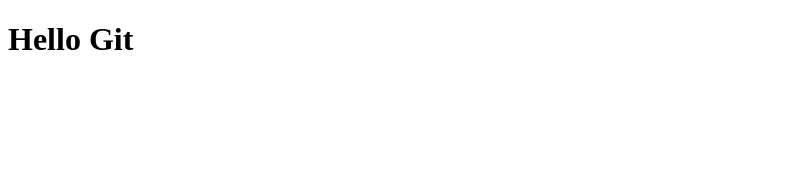
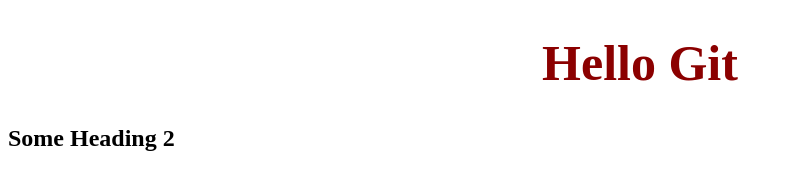
Before and after one commit to djufer/git-test, a plain HTML site: page index.html in a window 1280 px wide. Shown: the whole page, without its empty margins (0-793 px from the left). Drawn offline with Linux system fonts and the light colour scheme.

Commit message:
Added main.js and modify index.html main.css

```diff
--- a/index.html
+++ b/index.html
@@ -5,10 +5,11 @@
     <meta http-equiv="X-UA-Compatible" content="IE=edge">
     <meta name="viewport" content="width=device-width, initial-scale=1.0">
     <title>Document</title>
+    <link rel="stylesheet" href="main.css">
 </head>
 <body>
 
     <h1>Hello Git</h1>
-
+    <h2>Some Heading 2</h2>
 </body>
 </html>
--- a/main.css
+++ b/main.css
@@ -0,0 +1,5 @@
+h1{
+    text-align: center;
+    font-size: 50px;
+    color: darkred;
+}
--- /dev/null
+++ b/main.js
@@ -0,0 +1,3 @@
+function SayHello() {
+    console.log('Hello Git');
+}
```
